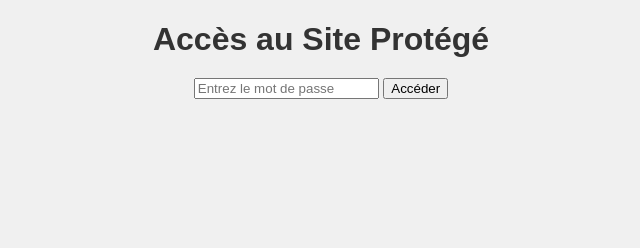
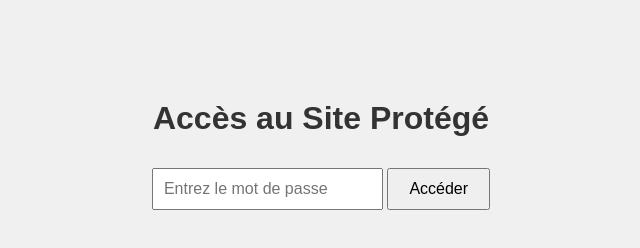
Before and after one commit to jlg92/mon-site-web, a plain HTML site: page index.html in a window 1280 px wide. Shown: the whole page, without its empty margins (319-959 px from the left). Drawn offline with Linux system fonts and the light colour scheme; no server answers.

Commit message:
Update style.css

```diff
--- a/style.css
+++ b/style.css
@@ -5,10 +5,22 @@ body {
     color: #333;
 }
 
-h1 {
-    margin-bottom: 20px;
+#login-container {
+    margin-top: 100px;
 }
 
-#stock-widget iframe {
-    margin: 20px 0;
+#password {
+    padding: 10px;
+    font-size: 16px;
 }
+
+#login-btn {
+    padding: 10px 20px;
+    font-size: 16px;
+    margin-top: 10px;
+    cursor: pointer;
+}
+
+#error-msg {
+    margin-top: 10px;
+}
```
